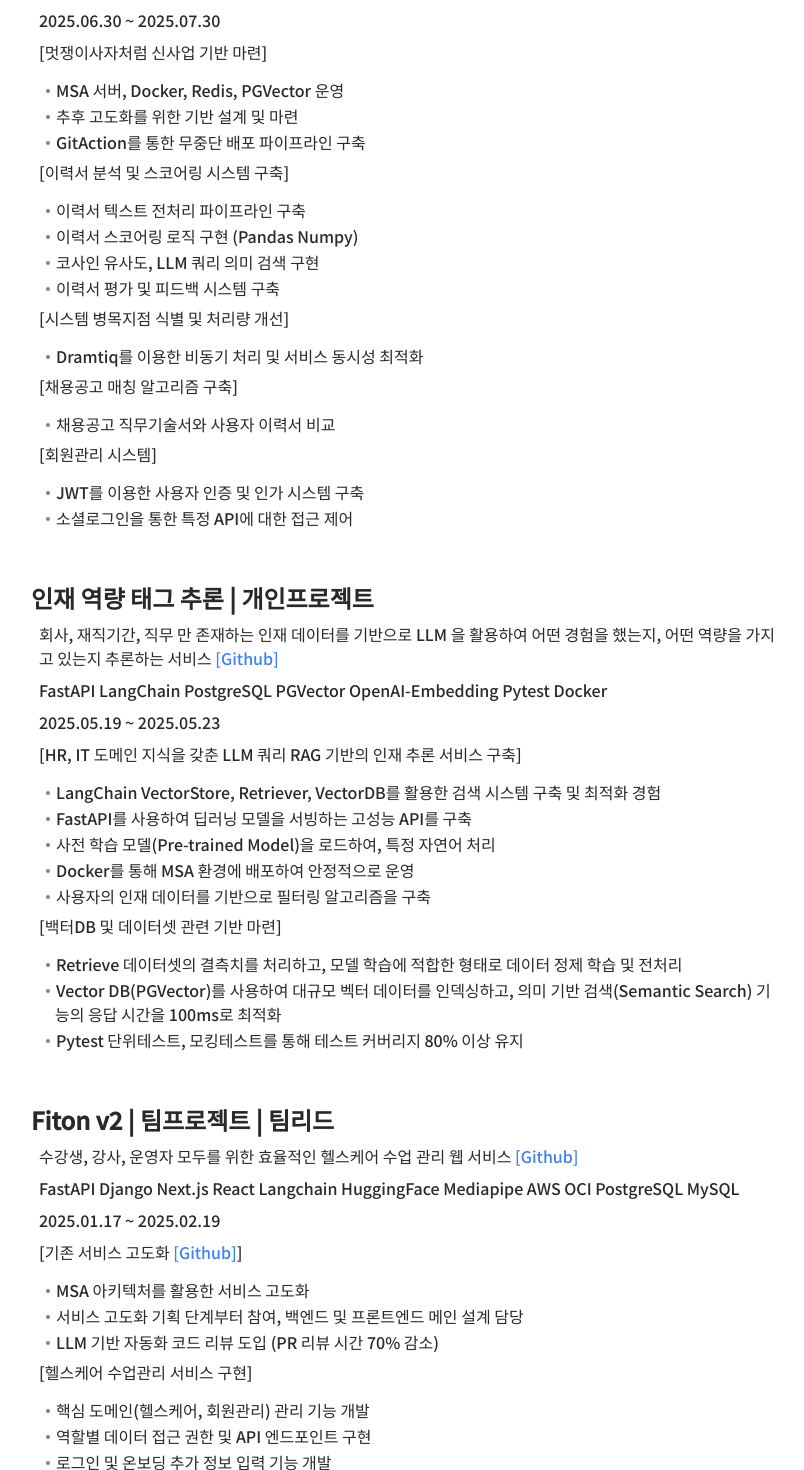
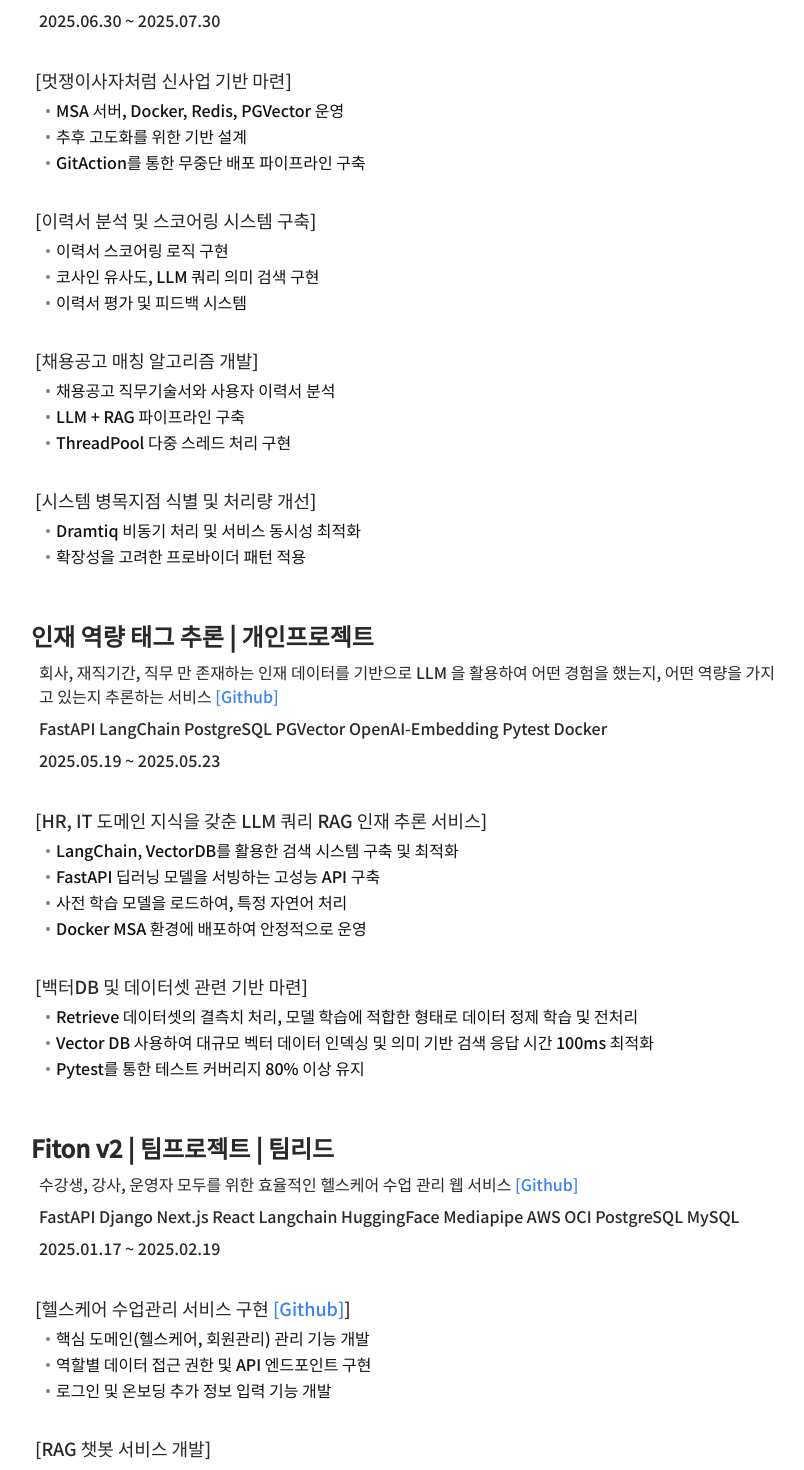
Before and after one commit to 2zm00/portfolio, a Next.js app: page / in a window 1280 px wide. Shown: the part 620-2090 px from the top of the page, without its empty margins (416-1220 px from the left). Built offline with nearby package versions, Linux system fonts and the light colour scheme.

Commit message:
feat: 이력서 스타일 및 내용 업데이트

```diff
--- a/app/data/portfolio.ts
+++ b/app/data/portfolio.ts
@@ -11,26 +11,25 @@
 
 2025.06.30 ~ 2025.07.30
 
-[멋쟁이사자처럼 신사업 기반 마련]
+#### [멋쟁이사자처럼 신사업 기반 마련]
 - MSA 서버, Docker, Redis, PGVector 운영
-- 추후 고도화를 위한 기반 설계 및 마련
+- 추후 고도화를 위한 기반 설계
 - GitAction를 통한 무중단 배포 파이프라인 구축
 
-[이력서 분석 및 스코어링 시스템 구축]
-- 이력서 텍스트 전처리 파이프라인 구축
-- 이력서 스코어링 로직 구현 (Pandas Numpy)
+#### [이력서 분석 및 스코어링 시스템 구축]
+- 이력서 스코어링 로직 구현
 - 코사인 유사도, LLM 쿼리 의미 검색 구현
-- 이력서 평가 및 피드백 시스템 구축
+- 이력서 평가 및 피드백 시스템
 
-[시스템 병목지점 식별 및 처리량 개선]
-- Dramtiq를 이용한 비동기 처리 및 서비스 동시성 최적화
+#### [채용공고 매칭 알고리즘 개발]
+- 채용공고 직무기술서와 사용자 이력서 분석
+- LLM + RAG 파이프라인 구축
+- ThreadPool 다중 스레드 처리 구현
 
-[채용공고 매칭 알고리즘 구축]
-- 채용공고 직무기술서와 사용자 이력서 비교
+#### [시스템 병목지점 식별 및 처리량 개선]
+- Dramtiq 비동기 처리 및 서비스 동시성 최적화
+- 확장성을 고려한 프로바이더 패턴 적용
 
-[회원관리 시스템]
-- JWT를 이용한 사용자 인증 및 인가 시스템 구축
-- 소셜로그인을 통한 특정 API에 대한 접근 제어
 
 
 ### 인재 역량 태그 추론 | 개인프로젝트
@@ -41,17 +40,16 @@
 
 2025.05.19 ~ 2025.05.23
 
-[HR, IT 도메인 지식을 갖춘 LLM 쿼리 RAG 기반의 인재 추론 서비스 구축]
-- LangChain VectorStore, Retriever, VectorDB를 활용한 검색 시스템 구축 및 최적화 경험
-- FastAPI를 사용하여 딥러닝 모델을 서빙하는 고성능 API를 구축
-- 사전 학습 모델(Pre-trained Model)을 로드하여, 특정 자연어 처리
-- Docker를 통해 MSA 환경에 배포하여 안정적으로 운영
-- 사용자의 인재 데이터를 기반으로 필터링 알고리즘을 구축
+#### [HR, IT 도메인 지식을 갖춘 LLM 쿼리 RAG 인재 추론 서비스]
+- LangChain, VectorDB를 활용한 검색 시스템 구축 및 최적화
+- FastAPI 딥러닝 모델을 서빙하는 고성능 API 구축
+- 사전 학습 모델을 로드하여, 특정 자연어 처리
+- Docker MSA 환경에 배포하여 안정적으로 운영
 
-[백터DB 및 데이터셋 관련 기반 마련]
-- Retrieve 데이터셋의 결측치를 처리하고, 모델 학습에 적합한 형태로 데이터 정제 학습 및 전처리
-- Vector DB(PGVector)를 사용하여 대규모 벡터 데이터를 인덱싱하고, 의미 기반 검색(Semantic Search) 기능의 응답 시간을 100ms로 최적화
-- Pytest 단위테스트, 모킹테스트를 통해 테스트 커버리지 80% 이상 유지
+#### [백터DB 및 데이터셋 관련 기반 마련]
+- Retrieve 데이터셋의 결측치 처리, 모델 학습에 적합한 형태로 데이터 정제 학습 및 전처리
+- Vector DB 사용하여 대규모 벡터 데이터 인덱싱 및 의미 기반 검색 응답 시간 100ms 최적화
+- Pytest를 통한 테스트 커버리지 80% 이상 유지
 
 
 
@@ -63,71 +61,30 @@
 
 2025.01.17 ~ 2025.02.19
 
-[기존 서비스 고도화 [[Github]](https://github.com/2zm00/Fiton_v2_zmo)]
--  MSA 아키텍처를 활용한 서비스 고도화
-- 서비스 고도화 기획 단계부터 참여, 백엔드 및 프론트엔드 메인 설계 담당
-- LLM 기반 자동화 코드 리뷰 도입 (PR 리뷰 시간 70% 감소)
-
-
-[헬스케어 수업관리 서비스 구현]
+#### [헬스케어 수업관리 서비스 구현 [[Github]](https://github.com/2zm00/Fiton_v2_zmo)]
 - 핵심 도메인(헬스케어, 회원관리) 관리 기능 개발
 - 역할별 데이터 접근 권한 및 API 엔드포인트 구현
 - 로그인 및 온보딩 추가 정보 입력 기능 개발
 
-[RAG 챗봇 서비스 개발]
+#### [RAG 챗봇 서비스 개발]
 - LangChain 및 HuggingFace LLM 기반 RAG 파이프라인 구축
 - 지능형 SQL 쿼리 생성을 통해 DB 정보 연동
 - 수업/운동/센터 기반 컨텍스트 챗봇 API 엔드포인트 개발
 
 
-[운동 자세 분석 서비스 개발]
-- 주요 관절 각도를 계산하여 정량적인 자세 분석 수행 (Mediapipe)
-- 자세 랜드마크 및 각도 정보를 시각화하여 피드백 제공 (Pose-Landmarker)
+#### [운동 자세 분석 서비스 개발]
+- 관절 각도를 계산하는 정량적인 자세 분석 수행 (Mediapipe)
+- 자세 랜드마크 및 각도 정보를 시각화 구현(Pose-Landmarker)
 - 영상 업로드, 자동 분석 처리 파이프라인 구축
 
 
-[서비스 성능 최적화]
+#### [서비스 성능 최적화]
 - API 성능 최적화와 데이터 처리 개선
 	 (응답시간 40% 단축, 20% 메모리 절감)
 - 스토리지 서버 도입으로 비용 절감
 	(월 23$ -> 0$)
 - 배포 프로세스 구축하여 배포 장애율 66%감소
 - TDD 기반 모킹데이터를 통해 안정적인 코드 관리
-
-
-### Fiton v1 | 팀프로젝트 | 팀리드
-수강생, 강사, 운영자 모두를 위한 효율적인 헬스케어 수업 관리 웹 서비스 [[Github]](https://github.com/2zm00/Fiton_Project)
-
-Django React PostgreSQL TossPayments
-
-2024.12.11 ~ 2024.12.30
-
-
-[헬스케어 관리 서비스 신규 개발 [[Github]](https://github.com/2zm00/Fiton_Project_zmo)]
-- 역할별 대시보드 구현 (수강생, 강사, 센터장)
-- 역할 기반 접근 제어 (RBAC) 설계 및 구현
-- 검색 기능 성능 최적화 (API 호출 횟수 70% 감소)
-
-[PG사 결제 게이트웨이 연동]
-- 안정적인 PG 연동 개발 (TossPayments)
-- UUID 활용 주문 데이터 무결성 확보
-- 각 상품(수강권, 회원권)에 따른 결제 정보 연동
-
-
-
-
-### Give a Lotto | 팀 프로젝트
-로또 번호 통계 분석부터 AI 예측, 데이터 시각화 활용 프로젝트 [[Github]](https://github.com/2zm00/lotto)
-
-Pandas NumPy Matplotlib TensorFlow PyTorch Folium
-
-2024.11.05 ~ 2024.11.07
-
-[로또 번호 예측 서비스 개발]
-- 데이터 파이프라인을 구축하여 Matplotlib, Ploty를 활용한 데이터 대시보드를 구축
-- 한국로또공사 API에서 과거 당첨 번호 1,107회차 데이터 수집 → Pandas로 정제
-- 80% 학습 데이터 / 20% 검증 데이터 분할 후 학습 기여
-- 데이터 수집 → 모델 학습 → 서빙 파이프라인을 구현
 	`
 }
 
--- a/app/experience/page.tsx
+++ b/app/experience/page.tsx
@@ -6,9 +6,8 @@
 		<>
 		<Card title="경력" subtitle="샤이닝 라이언 인턴십 | 2025.06 ~ 2025.07" delay={800} >
 			- 멋쟁이사자처럼 신사업 서비스 기여<br/>
+			- AI 역량 기반 정량 평가 인재 추천 시스템 구축<br/>
 			- 추후 서비스 고도화를 위한 기반 설계 및 마련<br/>
-			- 실사용서비스 운영 및 사용자 테스트<br/>
-			- 라이언커넥트 연동을 통한 트래픽 유도<br/>
 			<br/>
 			[ 회복기 재활 병원   | 2023.05 ~ 2024.05 ]<br/>
 			- 의사, 간호사, 보호자 등의 다양한 이해관계자와의 원활한 소통 및 협업<br/>
--- a/app/page.tsx
+++ b/app/page.tsx
@@ -8,7 +8,7 @@
 // import LanguageSection from "./language/page";
 import ExperienceSection from "./experience/page";
 import TrainingSection from "./training/page";
-import ProjectSection from "./project/page";
+// import ProjectSection from "./project/page";
 import DarkModeToggle from "./components/common/DarkModeToggle";
 import PortfolioSection from './portfolio/page';
 
@@ -33,7 +33,7 @@
                 <div className="mt-2 flex flex-col gap-6">
 
                   <TechSection />
-                  <ProjectSection />
+                  {/* <ProjectSection /> */}
 
 
                     <div className = "mt-2 grid grid-cols-2 gap-6">
@@ -43,8 +43,8 @@
                     <CertificationSection />
 
                     </div>
+                    <ExperienceSection />
                     <TrainingSection />
-                    <ExperienceSection />
                     <EducationSection />
                 </div>
               </div>
--- a/app/styles/markdown.css
+++ b/app/styles/markdown.css
@@ -11,15 +11,16 @@
 	padding-top: 50px;
   }
   .markdown h4 {
-	@apply text-lg font-bold ml-6;
+	@apply text-lg ml-3 py-1;
 	padding-top: 30px;
+
   }
   .markdown p {
 	@apply py-1 ml-4;
   }
   .markdown ul {
-	@apply list-inside;
-	margin-top: 10px;
+	@apply list-inside text-darkgray;
+	/* margin-top: 10px; */
   }
   .markdown li {
 	@apply ml-8 pb-[2px];
@@ -59,6 +60,9 @@
   .markdown .description {
 	@apply text-gray-700 text-sm;
   }
+	.markdown .tech {
+    @apply inline-block bg-blue-100 text-blue-800 text-sm font-medium mr-2 mb-2 px-3 py-1 rounded;
+}
   .markdown .profile > p > img {
 	width: 300px;
   }
```
